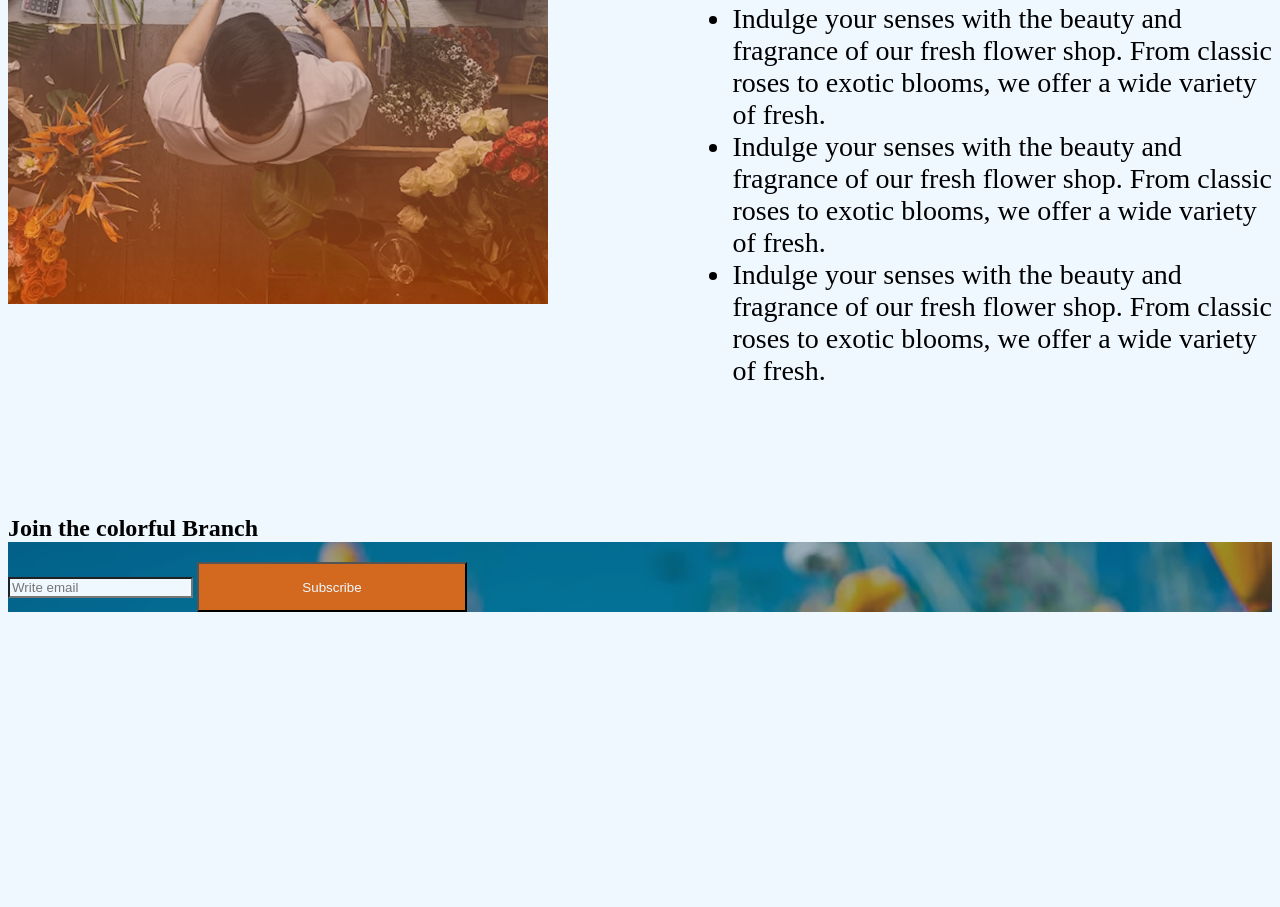
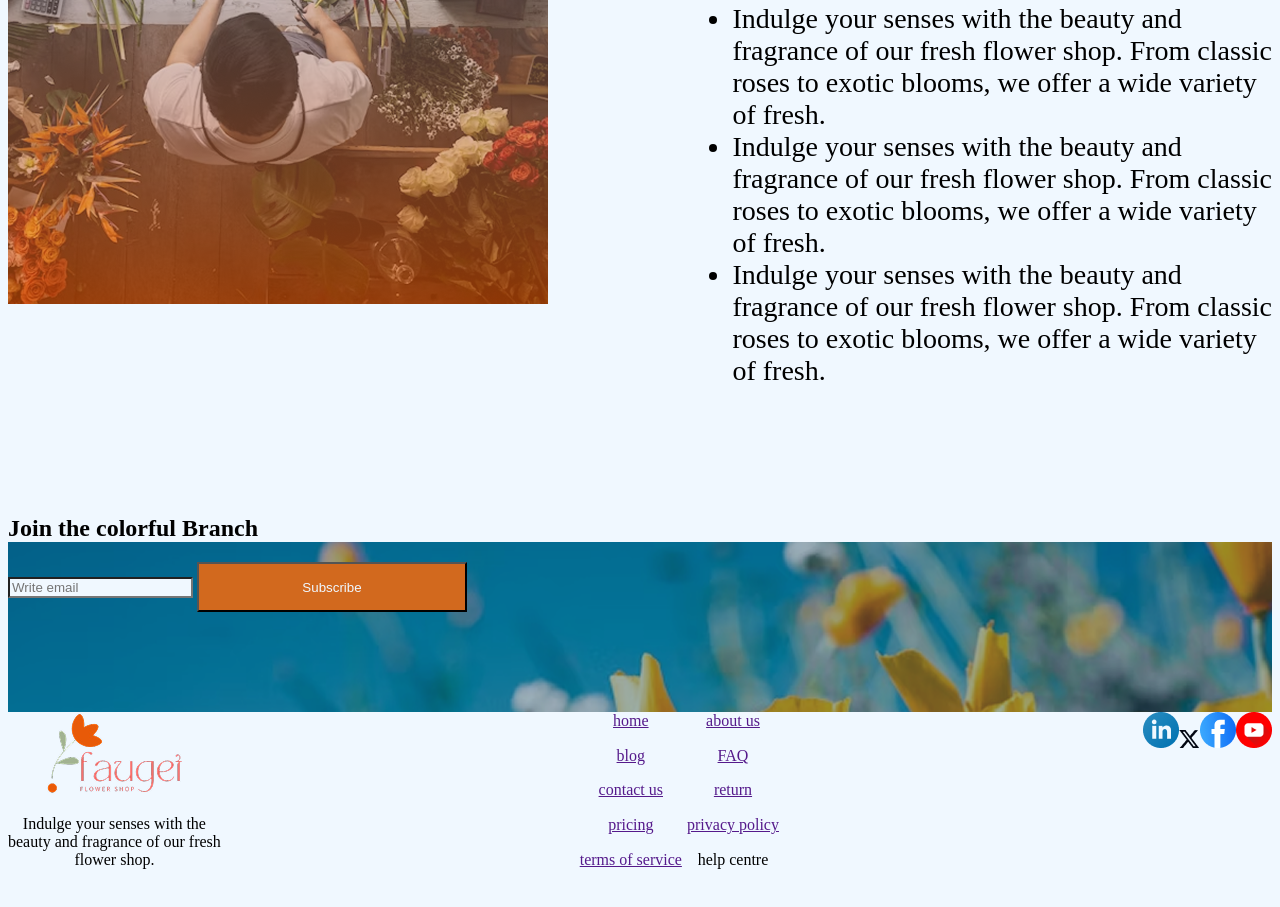
Before and after one commit to Asirul98/My-2nd-Assignment-ph, a plain HTML site: page index.html in a window 1280 px wide. Shown: the part 2403-3310 px from the top of the page. Before the commit the page ends 3023 px from the top, so only its background shows below. Drawn offline with Linux system fonts and the light colour scheme; files whose address does not match are found by name.

Commit message:
footer link-item

```diff
--- a/index.html
+++ b/index.html
@@ -124,12 +124,31 @@
         </ul>
     </div>
    </section>
-   <footer>
+   <footer class="footer">
     <!-- <div class="background-img"> -->
         <h2 class="foot-title">Join the colorful Branch</h2>
         <input type="email" placeholder="Write email"name="" id="">
         <button class="btn">Subscribe</button>
     </div>
+     <div class="footer-item">
+        <div class="1stpart">
+        <img src="./assets/logo.png" alt="">
+        <p class="sub-title">Indulge your senses with the <br> beauty and fragrance of our fresh <br> flower shop. </p>
+        </div>
+        <div class="link-item">
+        <div class="a"><a href="">home</a></div>
+        <div class="a"><a href="">about us</a></div>
+        <div class="a"><a href="">blog</a></div>
+        <div class="a"><a href="">FAQ</a></div>
+        <div class="a"><a href="">contact us</a></div>
+        <div class="a"><a href="">return</a></div>
+        <div class="a"><a href="">pricing</a></div>
+        <div class="a"><a href="">privacy policy</a></div>
+        <div class="a"><a href="">terms of service</a></div>
+        <div class="a"><a href=""></a>help centre</div>
+        </div>
+        <div class="img"><img src="./assets/icon-linkedin.png" alt=""><img src="./assets/icon-twitter.png" alt=""><img src="./assets/icon-facebook.png" alt=""><img src="./assets/icon-youtube.png" alt=""></div>
+     </div>
    </footer>
 </body>
  </html>
--- a/styles/second.css
+++ b/styles/second.css
@@ -105,4 +105,15 @@ footer{
   background-repeat: no-repeat;
   background-attachment: fixed;
   background-size:auto;
+  margin-bottom: 100px;
 }
+.footer-item{
+    display: flex;
+    margin-top: 100px;
+    justify-content: space-between;
+    text-align: center;
+}
+.link-item{
+    display: grid;
+    grid-template-columns: repeat(2,1fr);
+}
```
